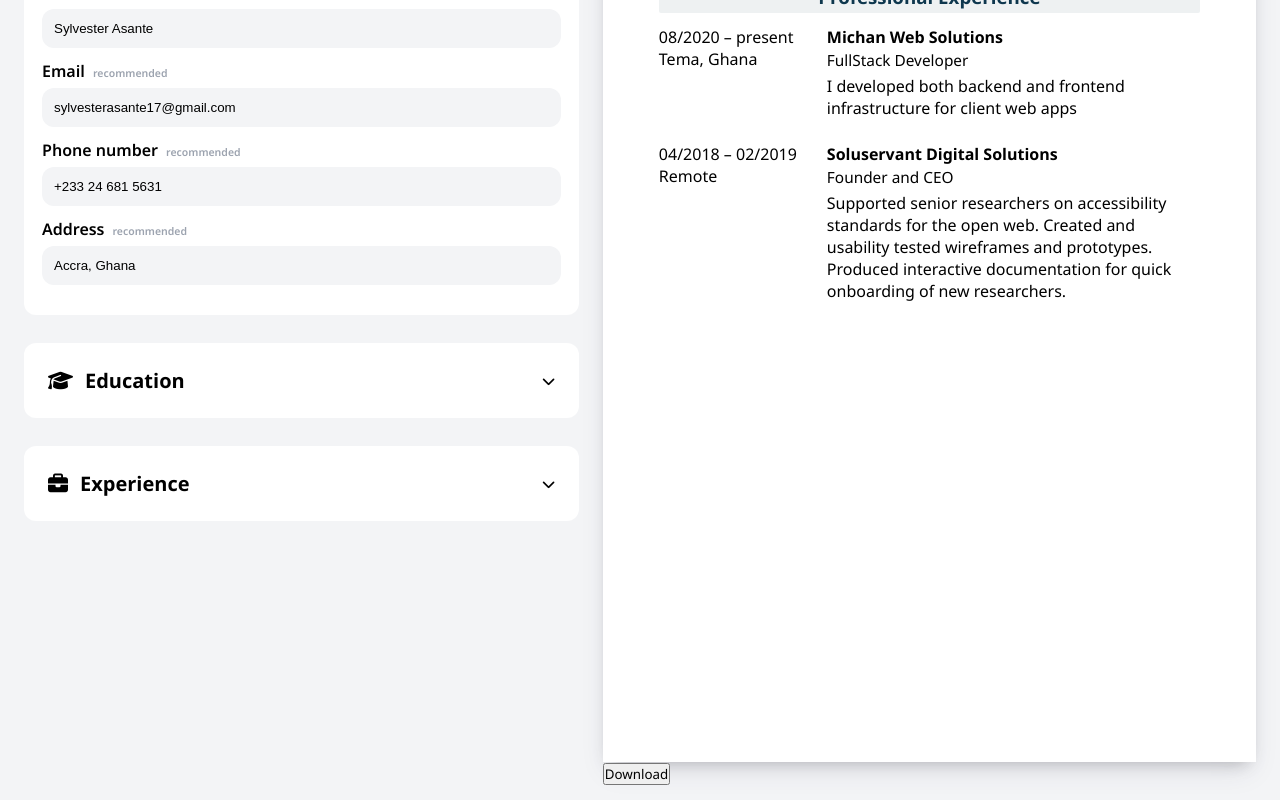
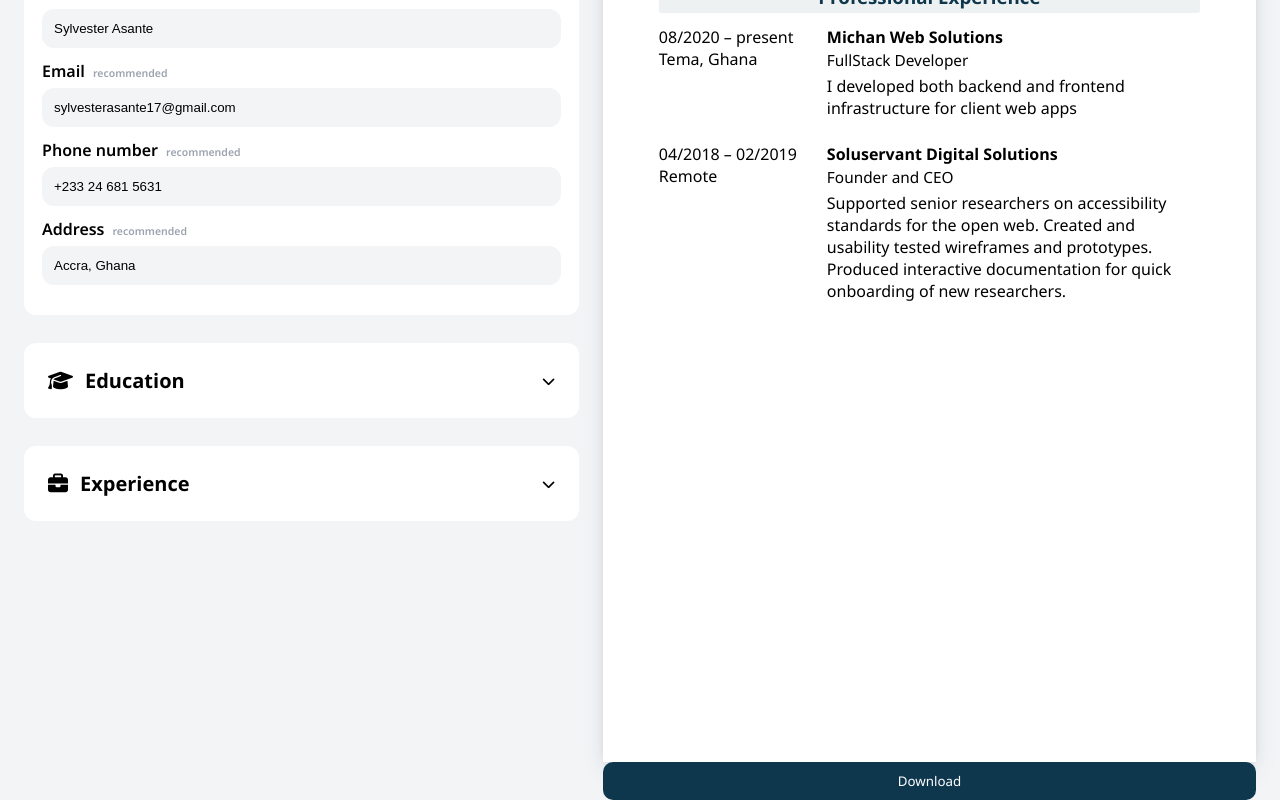
Before and after one commit to asantesylvesterkwame/work-coupon, a React (Create React App) app: page / in a window 1280 px wide. Shown: the part 393-1193 px from the top of the page. Built offline with nearby package versions, Linux system fonts and the light colour scheme.

Commit message:
styled my download button

```diff
--- a/src/styles/Resume.css
+++ b/src/styles/Resume.css
@@ -63,3 +63,22 @@ button {
   background-color: var(--section-resume-bg);
   color: var(--resume-accent);
 }
+
+.download-button{
+  width: 100%;
+  display: flex;
+  justify-content: center;
+}
+
+.download{
+  width: 100%;
+  padding: 10px;
+  background-color: var(--resume-accent);
+  color: white;
+  border-radius: 10px;
+  border: none;
+}
+.download:hover{
+  background-color: rgb(47, 60, 83);
+  transition: 0.1s all ease-in-out;
+}
```
